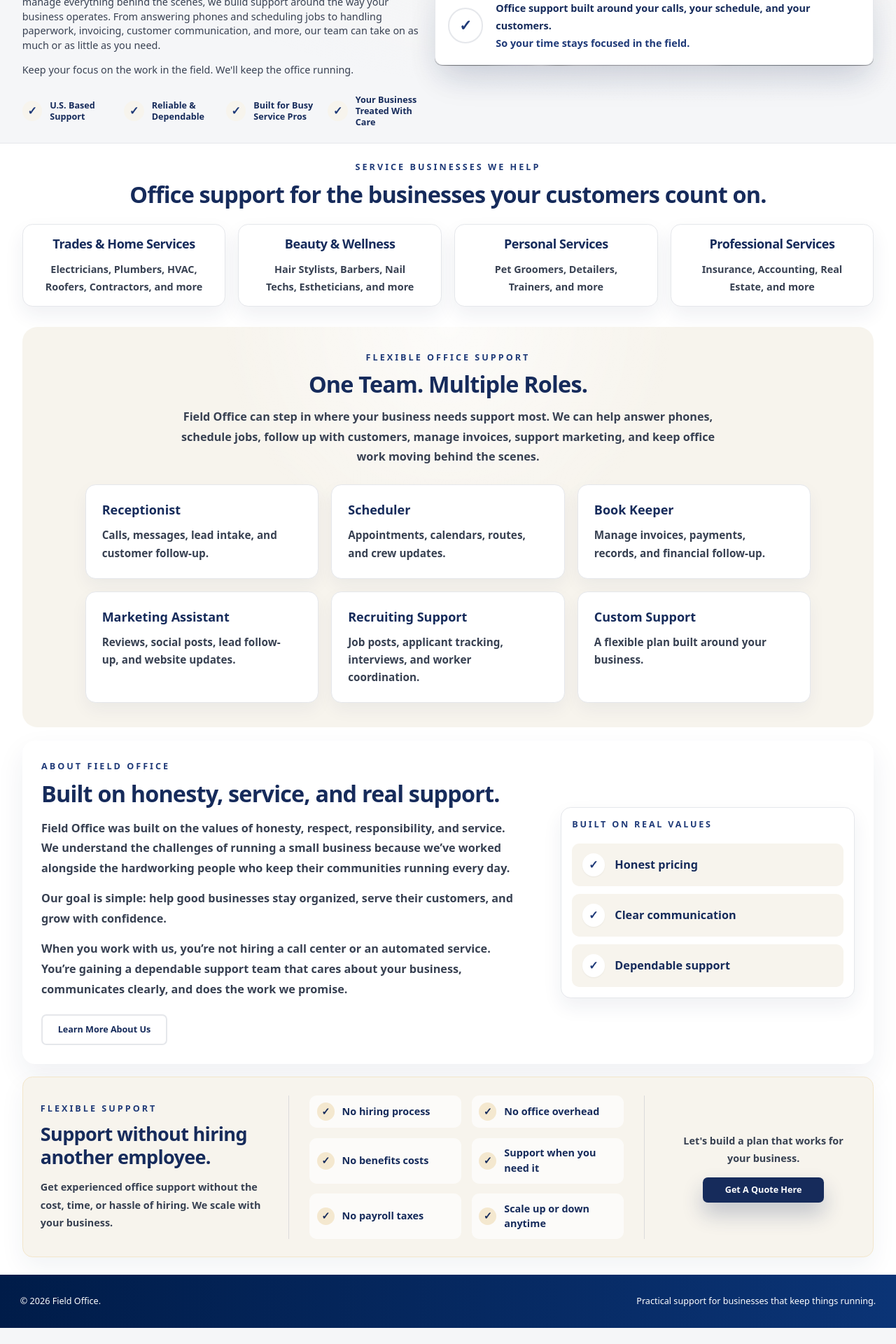
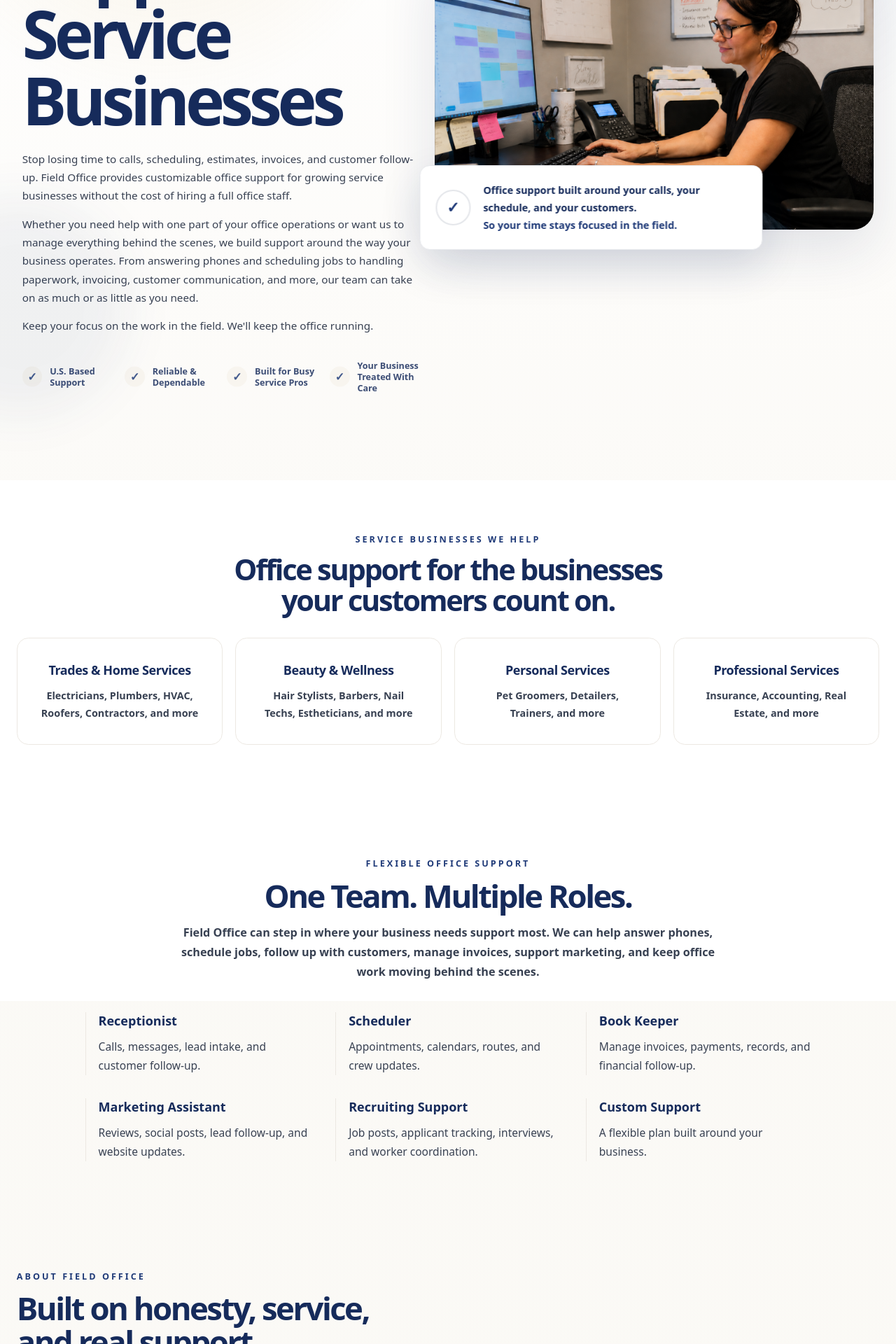
Before and after one commit to believeshe123-coder/Front-end-website, a Next.js app: page / in a window 1280 px wide. Shown: the part 500-2420 px from the top of the page at 70% size. Before the commit the page ends 2397 px from the top, so only its background shows below. Built offline with nearby package versions, Linux system fonts and the light colour scheme.

Commit message:
Tighten homepage section rhythm

```diff
--- a/app/globals.css
+++ b/app/globals.css
@@ -487,6 +487,273 @@ body {
 }
 
 
+
+/* Modern homepage refresh */
+@media (prefers-reduced-motion: no-preference) {
+  .fade-up {
+    animation: fade-up 0.8s ease both;
+    animation-timeline: view();
+    animation-range: entry 0% cover 28%;
+  }
+}
+
+@keyframes fade-up {
+  from {
+    opacity: 0;
+    transform: translateY(22px);
+  }
+  to {
+    opacity: 1;
+    transform: translateY(0);
+  }
+}
+
+.hero-home {
+  padding-block: clamp(5.5rem, 9vw, 8rem) clamp(6rem, 10vw, 9rem) !important;
+  border-bottom: 0;
+  background:
+    radial-gradient(circle at 18% 18%, color-mix(in srgb, var(--admin-gold-accent) 15%, transparent) 0, transparent 26rem),
+    radial-gradient(circle at 82% 20%, color-mix(in srgb, var(--admin-primary) 12%, transparent) 0, transparent 28rem),
+    linear-gradient(180deg, #ffffff 0%, color-mix(in srgb, var(--admin-accent) 42%, white) 100%);
+}
+
+.hero-home::before,
+.hero-home::after {
+  content: "";
+  position: absolute;
+  pointer-events: none;
+  border-radius: 999px;
+  filter: blur(34px);
+  opacity: 0.55;
+}
+
+.hero-home::before {
+  width: 18rem;
+  height: 18rem;
+  right: 8%;
+  top: 8%;
+  background: color-mix(in srgb, var(--admin-gold-accent) 18%, transparent);
+}
+
+.hero-home::after {
+  width: 22rem;
+  height: 22rem;
+  left: -9rem;
+  bottom: 8%;
+  background: color-mix(in srgb, var(--admin-primary) 10%, transparent);
+}
+
+.hero-title-large {
+  font-size: clamp(3.4rem, 7.4vw, 6.8rem) !important;
+  letter-spacing: -0.065em;
+}
+
+.hero-home .hero-copy {
+  margin-top: 1.6rem;
+  max-width: 45rem;
+  font-size: clamp(1.06rem, 1.1vw, 1.22rem);
+  line-height: 1.72;
+}
+
+.hero-home-image {
+  border-radius: 2rem;
+  box-shadow: 0 30px 80px color-mix(in srgb, var(--admin-dark) 12%, transparent);
+}
+
+.hero-home-callout {
+  width: min(34rem, 92%);
+  right: auto;
+  bottom: -2rem;
+  transform: translateX(-1.5rem);
+  box-shadow: 0 24px 60px color-mix(in srgb, var(--admin-dark) 14%, transparent) !important;
+}
+
+.support-showcase {
+  padding: clamp(6rem, 10vw, 8.75rem) calc(1.5rem * var(--admin-horizontal-spacing));
+  background:
+    linear-gradient(180deg, #ffffff 0 28%, color-mix(in srgb, var(--admin-accent) 55%, white) 28% 57%, #ffffff 57% 100%);
+}
+
+.support-industries,
+.roles-panel,
+.about-values-panel,
+.hire-panel {
+  margin-top: 0;
+  margin-bottom: clamp(6.5rem, 10vw, 9rem);
+}
+
+.hire-panel {
+  margin-bottom: 0;
+}
+
+.support-industries .industry-card,
+.content-card {
+  border-color: #ECE8E2 !important;
+  border-radius: 1.15rem;
+  box-shadow: none !important;
+  padding: clamp(1.75rem, 2.7vw, 2.25rem) !important;
+  transition: transform 220ms ease, box-shadow 220ms ease, border-color 220ms ease;
+}
+
+.support-industries .industry-card:hover,
+.content-card:hover {
+  transform: translateY(-5px);
+  border-color: color-mix(in srgb, var(--admin-gold-accent) 28%, #ECE8E2) !important;
+  box-shadow: 0 20px 45px color-mix(in srgb, var(--admin-dark) 9%, transparent) !important;
+}
+
+.roles-panel {
+  padding: clamp(5rem, 8vw, 7rem) 0;
+  border-radius: 0;
+  background: transparent;
+}
+
+.role-card-grid {
+  align-items: start;
+}
+
+.role-card {
+  min-height: 0;
+  padding: 0 0 0 1.25rem;
+  border-left: 1px solid #ECE8E2;
+  transition: transform 220ms ease, border-color 220ms ease;
+}
+
+.role-card:hover {
+  transform: translateY(-5px);
+  border-color: var(--admin-gold-accent);
+}
+
+.role-card p {
+  max-width: 21rem;
+  font-size: 1.08rem;
+  font-weight: 500;
+  line-height: 1.7;
+}
+
+.about-values-panel {
+  grid-template-columns: minmax(0, 1.05fr) minmax(20rem, 0.72fr);
+  gap: clamp(3rem, 7vw, 6rem);
+  padding: clamp(1rem, 2vw, 1.5rem) 0;
+  border-radius: 0;
+  background: transparent;
+  box-shadow: none;
+}
+
+.about-values-copy {
+  max-width: 54rem;
+}
+
+.about-values-copy h2,
+.roles-panel h2,
+.hire-panel h2,
+.support-industries h2 {
+  font-size: clamp(2.35rem, 4.2vw, 4.25rem) !important;
+  line-height: 0.98 !important;
+  letter-spacing: -0.055em;
+}
+
+.about-values-copy p,
+.roles-panel p,
+.hire-panel p {
+  line-height: 1.75;
+}
+
+.about-values-list {
+  align-self: center;
+}
+
+.about-value-row {
+  display: flex;
+  align-items: center;
+  gap: 1rem;
+  padding: 1.35rem 0;
+  border-bottom: 1px solid #ECE8E2;
+  color: var(--admin-dark);
+  font-size: 1.2rem;
+  font-weight: 850;
+}
+
+.about-value-row:first-child {
+  border-top: 1px solid #ECE8E2;
+}
+
+.about-check {
+  display: inline-flex;
+  width: 2.25rem;
+  height: 2.25rem;
+  flex-shrink: 0;
+  align-items: center;
+  justify-content: center;
+  border-radius: 999px;
+  background: color-mix(in srgb, var(--admin-gold-accent) 22%, white);
+  color: var(--admin-dark);
+  font-weight: 900;
+}
+
+.hire-panel {
+  grid-template-columns: minmax(16rem, 0.85fr) minmax(24rem, 1.35fr) minmax(14rem, 0.7fr);
+  padding: clamp(3.5rem, 6vw, 5rem) 0;
+  border: 0;
+  border-radius: 0;
+  background: transparent;
+  box-shadow: none;
+}
+
+.hire-benefits {
+  gap: 1.25rem 2rem;
+  padding-inline: clamp(1.25rem, 3vw, 3rem);
+  border-inline: 1px solid #ECE8E2;
+}
+
+.btn-primary,
+.btn-secondary {
+  border-radius: 0.95rem;
+  padding: 0.9rem 1.45rem;
+  transition: transform 220ms ease, box-shadow 220ms ease, background-color 220ms ease, border-color 220ms ease;
+}
+
+.btn-primary:hover,
+.btn-secondary:hover {
+  transform: translateY(-3px);
+}
+
+@media (max-width: 1023px) {
+  .hero-home {
+    padding-block: 4.5rem 5.5rem !important;
+  }
+
+  .hero-home-callout {
+    transform: none;
+    bottom: 1rem;
+  }
+
+  .support-showcase {
+    background: #ffffff;
+  }
+
+  .support-industries,
+  .roles-panel,
+  .about-values-panel,
+  .hire-panel {
+    margin-bottom: 5.5rem;
+  }
+
+  .roles-panel {
+    padding-block: 4.5rem;
+  }
+
+  .about-values-panel,
+  .hire-panel {
+    grid-template-columns: 1fr;
+  }
+
+  .hire-benefits {
+    border: 0;
+    padding: 0;
+  }
+}
+
 .text-slate-600,
 .text-slate-700,
 .text-slate-900 {
@@ -808,3 +1075,80 @@ button,
 a {
   overflow-wrap: anywhere;
 }
+
+/* Keep the refreshed homepage lighter than legacy card defaults declared above. */
+.support-showcase .content-card {
+  border-color: #ECE8E2 !important;
+  box-shadow: none !important;
+}
+
+.support-showcase .content-card:hover {
+  box-shadow: 0 20px 45px color-mix(in srgb, var(--admin-dark) 9%, transparent) !important;
+}
+
+/* Tightened homepage rhythm after review: keep sections connected and headings readable. */
+.support-showcase {
+  padding-top: clamp(3.75rem, 6vw, 5.25rem);
+  padding-bottom: clamp(3.75rem, 6vw, 5.25rem);
+  background:
+    linear-gradient(180deg, #ffffff 0 34%, color-mix(in srgb, var(--admin-accent) 52%, white) 34% 69%, #ffffff 69% 100%);
+}
+
+.support-industries,
+.roles-panel,
+.about-values-panel,
+.hire-panel {
+  margin-bottom: clamp(3.75rem, 6vw, 5.5rem);
+}
+
+.roles-panel {
+  padding: clamp(3.25rem, 5vw, 4.75rem) 0;
+}
+
+.support-industries h2 {
+  max-width: 64rem;
+  margin-inline: auto;
+  font-size: clamp(2.15rem, 3.25vw, 3.35rem) !important;
+  line-height: 1.06 !important;
+  text-wrap: balance;
+}
+
+.roles-panel h2,
+.about-values-copy h2,
+.hire-panel h2 {
+  font-size: clamp(2.15rem, 3.55vw, 3.65rem) !important;
+  line-height: 1.04 !important;
+  text-wrap: balance;
+}
+
+.role-card-grid {
+  margin-top: clamp(2.25rem, 4vw, 3rem) !important;
+}
+
+.about-values-panel {
+  gap: clamp(2.25rem, 5vw, 4.25rem);
+  padding-block: clamp(0.5rem, 1vw, 1rem);
+}
+
+.hire-panel {
+  padding-block: clamp(2.75rem, 4.5vw, 4rem);
+  margin-bottom: 0;
+}
+
+@media (max-width: 1023px) {
+  .support-showcase {
+    padding-top: 3.25rem;
+    padding-bottom: 3.25rem;
+  }
+
+  .support-industries,
+  .roles-panel,
+  .about-values-panel,
+  .hire-panel {
+    margin-bottom: 3.75rem;
+  }
+
+  .roles-panel {
+    padding-block: 3.25rem;
+  }
+}
--- a/app/page.jsx
+++ b/app/page.jsx
@@ -40,7 +40,7 @@ export default function Home() {
               <p>Whether you need help with one part of your office operations or want us to manage everything behind the scenes, we build support around the way your business operates. From answering phones and scheduling jobs to handling paperwork, invoicing, customer communication, and more, our team can take on as much or as little as you need.</p>
               <p>Keep your focus on the work in the field. We'll keep the office running.</p>
             </div>
-            <div className="mt-7 grid grid-cols-2 gap-4 sm:grid-cols-4">
+            <div className="fade-up mt-9 grid grid-cols-2 gap-5 sm:grid-cols-4">
               {trustItems.map((item) => (
                 <div key={item} className="flex items-center gap-3 text-sm font-black leading-tight text-blue-950">
                   <span className="flex h-8 w-8 shrink-0 items-center justify-center rounded-full bg-blue-50 text-lg text-blue-700">✓</span><span>{item}</span>
@@ -50,7 +50,7 @@ export default function Home() {
           </div>
           <div className="hero-home-visual">
             <div className="hero-home-image" aria-hidden="true" />
-            <div className="hero-home-callout rounded-xl border border-slate-200 bg-white/95 p-5 shadow-2xl shadow-blue-950/15 backdrop-blur">
+            <div className="hero-home-callout rounded-2xl border border-slate-200 bg-white/95 p-6 shadow-2xl shadow-blue-950/15 backdrop-blur">
               <div className="flex items-center gap-5"><div className="flex h-14 w-14 shrink-0 items-center justify-center rounded-full border-2 border-blue-600 text-2xl font-black text-blue-700">✓</div><p className="text-base font-black leading-7 text-blue-950">Office support built around your calls, your schedule, and your customers.<span className="block text-blue-700">So your time stays focused in the field.</span></p></div>
             </div>
           </div>
@@ -58,12 +58,12 @@ export default function Home() {
       </section>
 
       <section className="support-showcase" id="industries">
-        <div className="support-industries mx-auto max-w-7xl">
+        <div className="support-industries fade-up mx-auto max-w-7xl">
           <div className="mx-auto max-w-6xl text-center">
             <p className="eyebrow">Service businesses we help</p>
-            <h2 className="mt-3 text-3xl font-black tracking-tight text-blue-950 sm:text-4xl xl:whitespace-nowrap">Office support for the businesses your customers count on.</h2>
+            <h2 className="mx-auto mt-3 max-w-5xl text-3xl font-black tracking-tight text-blue-950 sm:text-4xl">Office support for the businesses your customers count on.</h2>
           </div>
-          <div className="mt-7 grid gap-5 md:grid-cols-2 xl:grid-cols-4">
+          <div className="mt-9 grid gap-5 md:grid-cols-2 xl:grid-cols-4">
             {industryCards.map((industry) => (
               <article key={industry.title} className="content-card industry-card text-center">
                 <h3 className="text-xl font-black tracking-tight text-blue-950">{industry.title}</h3>
@@ -73,15 +73,15 @@ export default function Home() {
           </div>
         </div>
 
-        <div className="roles-panel mx-auto max-w-7xl" id="roles">
+        <div className="roles-panel fade-up mx-auto max-w-7xl" id="roles">
           <div className="mx-auto max-w-4xl text-center">
             <p className="eyebrow">Flexible office support</p>
             <h2 className="mt-3 text-3xl font-black leading-tight tracking-tight text-blue-950 sm:text-4xl">One Team. Multiple Roles.</h2>
             <p className="mt-4 text-lg font-semibold leading-8 text-slate-700">Field Office can step in where your business needs support most. We can help answer phones, schedule jobs, follow up with customers, manage invoices, support marketing, and keep office work moving behind the scenes.</p>
           </div>
-          <div className="role-card-grid mx-auto mt-7 grid max-w-6xl gap-5 md:grid-cols-2 xl:grid-cols-3">
+          <div className="role-card-grid mx-auto mt-10 grid max-w-6xl gap-x-10 gap-y-9 md:grid-cols-2 xl:grid-cols-3">
             {roleCards.map((role) => (
-              <article key={role.title} className="content-card role-card">
+              <article key={role.title} className="role-card">
                 <h3 className="text-xl font-black text-blue-950">{role.title}</h3>
                 <p className="mt-3 leading-7 text-slate-700">{role.text}</p>
               </article>
@@ -89,7 +89,7 @@ export default function Home() {
           </div>
         </div>
 
-        <div className="about-values-panel mx-auto max-w-7xl" id="about-field-office">
+        <div className="about-values-panel fade-up mx-auto max-w-7xl" id="about-field-office">
           <div className="about-values-copy">
             <p className="eyebrow">About Field Office</p>
             <h2 className="mt-3 text-3xl font-black leading-tight tracking-tight text-blue-950 sm:text-4xl">Built on honesty, service, and real support.</h2>
@@ -100,12 +100,12 @@ export default function Home() {
             </div>
             <Link href="/about" className="btn-secondary mt-6 inline-flex px-6 py-3">Learn More About Us</Link>
           </div>
-          <div className="about-values-card content-card">
+          <div className="about-values-list">
             <p className="text-sm font-black uppercase tracking-[0.22em] text-blue-700">Built on real values</p>
-            <ul className="mt-5 grid gap-3">
+            <ul className="mt-6">
               {aboutValues.map((value) => (
-                <li key={value} className="flex items-center gap-4 rounded-xl bg-blue-50/70 p-4 text-lg font-black text-blue-950">
-                  <span className="flex h-9 w-9 shrink-0 items-center justify-center rounded-full bg-white text-blue-700 shadow-sm">✓</span>
+                <li key={value} className="about-value-row">
+                  <span className="about-check" aria-hidden="true">✓</span>
                   {value}
                 </li>
               ))}
@@ -113,7 +113,7 @@ export default function Home() {
           </div>
         </div>
 
-        <div className="hire-panel mx-auto max-w-7xl">
+        <div className="hire-panel fade-up mx-auto max-w-7xl">
           <div className="hire-panel-intro">
             <p className="eyebrow">Flexible support</p>
             <h2 className="mt-3 text-3xl font-black tracking-tight text-blue-950">Support without hiring another employee.</h2>
@@ -121,7 +121,7 @@ export default function Home() {
           </div>
           <ul className="hire-benefits grid gap-4 sm:grid-cols-2">
             {hireAlternatives.map((item) => (
-              <li key={item} className="flex items-center gap-3 rounded-xl bg-white/70 p-3 font-black text-blue-950"><span aria-hidden="true">✓</span>{item}</li>
+              <li key={item} className="flex items-center gap-3 font-black text-blue-950"><span aria-hidden="true">✓</span>{item}</li>
             ))}
           </ul>
           <div className="hire-panel-cta">
```
